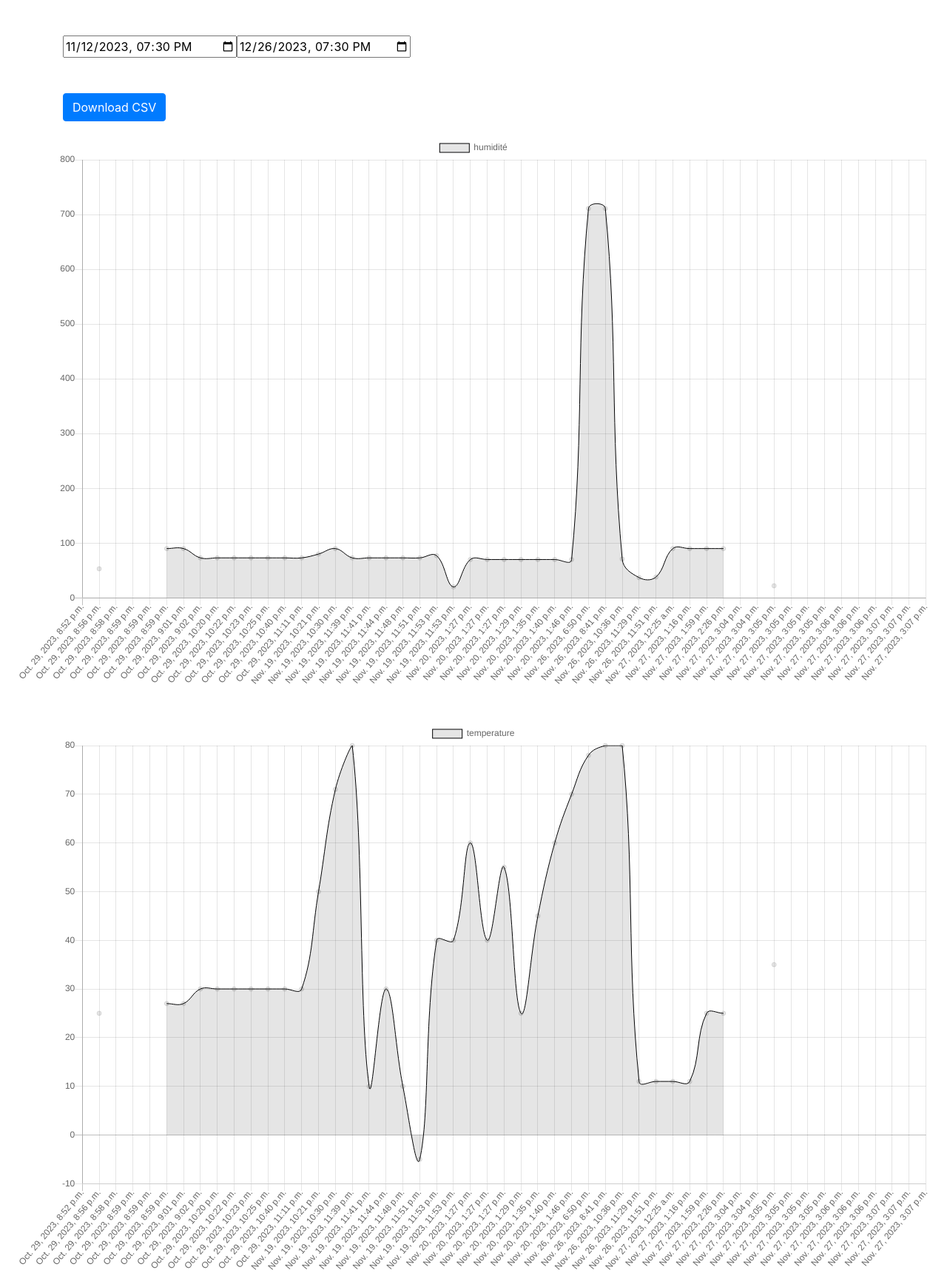
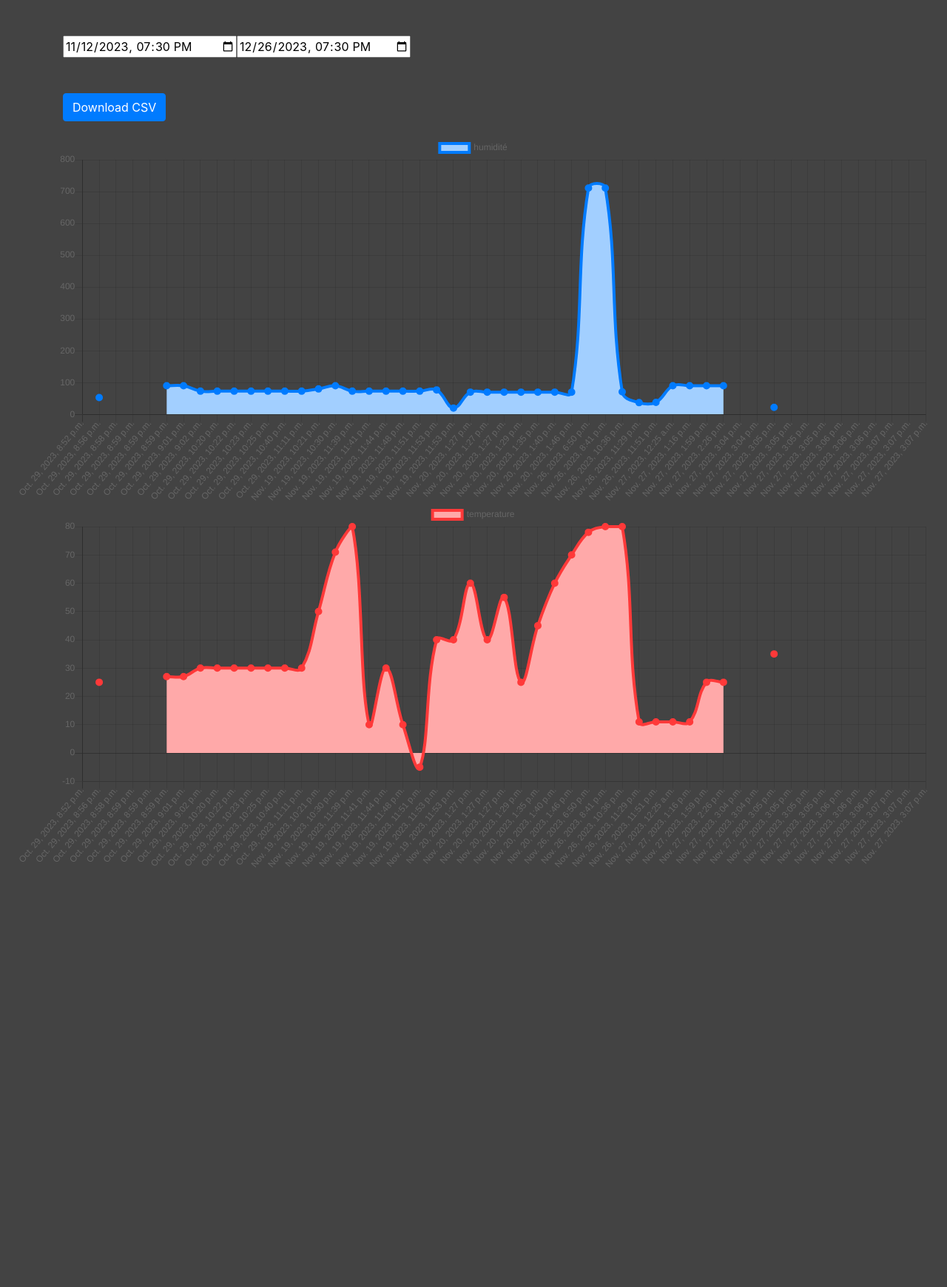
Before and after one commit to BelmirAhmed/IoT_Proj, a Django app: page /data in a window 1280 px wide. Shown: the part 56-1796 px from the top of the page at 74% size. After the commit the page ends 1229 px from the top, so only its background shows below. Run offline with Django 4.2, Linux system fonts and the light colour scheme; data comes from the database, SQL or seed files in the repository.

Commit message:
Added Colors

```diff
--- /dev/null
+++ b/DHT/templates/Style.css
@@ -0,0 +1,3 @@
+
+
+background
--- a/DHT/templates/tables.html
+++ b/DHT/templates/tables.html
@@ -11,7 +11,9 @@
     <script src="https://cdn.jsdelivr.net/npm/jquery@3.5.1/dist/jquery.slim.min.js" integrity="sha384-DfXdz2htPH0lsSSs5nCTpuj/zy4C+OGpamoFVy38MVBnE+IbbVYUew+OrCXaRkfj" crossorigin="anonymous"></script>
     <script src="https://cdn.jsdelivr.net/npm/bootstrap@4.6.2/dist/js/bootstrap.bundle.min.js" integrity="sha384-Fy6S3B9q64WdZWQUiU+q4/2Lc9npb8tCaSX9FK7E8HnRr0Jz8D6OP9dO5Vg3Q9ct" crossorigin="anonymous"></script>
 
-
+    <style>
+      body {background-color:#434343;}
+    </style>
 
     <title>Iot censor</title>
   </head>
@@ -56,11 +58,9 @@
 
 </div>
   <div class="card-body">
-    <canvas id="myAreaChart" width="100%" height="60"></canvas>
-    <br></br>
-    <canvas id="myAreaChartTemp" width="100%" height="60"></canvas>
+    <canvas id="myAreaChart" width="150%" height="60"></canvas>
+    <canvas id="myAreaChartTemp" width="150%" height="60"></canvas>
     <script src="https://cdn.jsdelivr.net/npm/chart.js@2.9.3/dist/Chart.min.js"></script>
-
   </div>
 
   <script>
@@ -69,6 +69,7 @@
     const datastem = [{% for i in tab %} '{{i.temp}}', {% endfor %}];
     var ctx = document.getElementById('myAreaChart').getContext('2d');
     var ctxTemp = document.getElementById('myAreaChartTemp').getContext('2d');
+    var colors = ['#007bff','#28a745','#333333','#c3e6cb','#dc3545','#a2cfff'];
     var myChart = new Chart(ctx, {
     type: 'line',
     data: {
@@ -77,10 +78,10 @@
     datasets: [{
     label: 'humidité',
     data:datas,
-    borderColor: [
-    'rgba(0,0,2,1)',
-    ],
-    borderWidth: 1
+    backgroundColor: colors[5],
+    borderColor: colors[0],
+    borderWidth: 4,
+    pointBackgroundColor: colors[0]
     }]
     },
     options: {
@@ -93,6 +94,7 @@
     }
     }
     });
+    var colorsTemp = ['#ff3939','#ffa9a9'];
 
     /// temperature
     var myChartTemp = new Chart(ctxTemp, {
@@ -103,10 +105,10 @@
     datasets: [{
     label: 'temperature',
     data:datastem,
-    borderColor: [
-    'rgba(0,0,2,1)',
-    ],
-    borderWidth: 1
+    backgroundColor: colorsTemp[1],
+    borderColor: colorsTemp[0],
+    borderWidth: 4,
+    pointBackgroundColor: colorsTemp[0]
     }]
     },
     options: {
@@ -125,12 +127,12 @@
         const  startdate =document.getElementById('startdate').value;
         const  enddate =document.getElementById('enddate').value;
         //console.log(startdate);
-        //console.log(dates2)
+        console.log(dates2)
 
         const indexstartdate = dates2.indexOf(startdate);
         const indexenddate = dates2.indexOf(enddate);
 
-        //console.log(indexstartdate)
+        //console.log(indexstartdate[1])
 
         // slice the array
 
```
